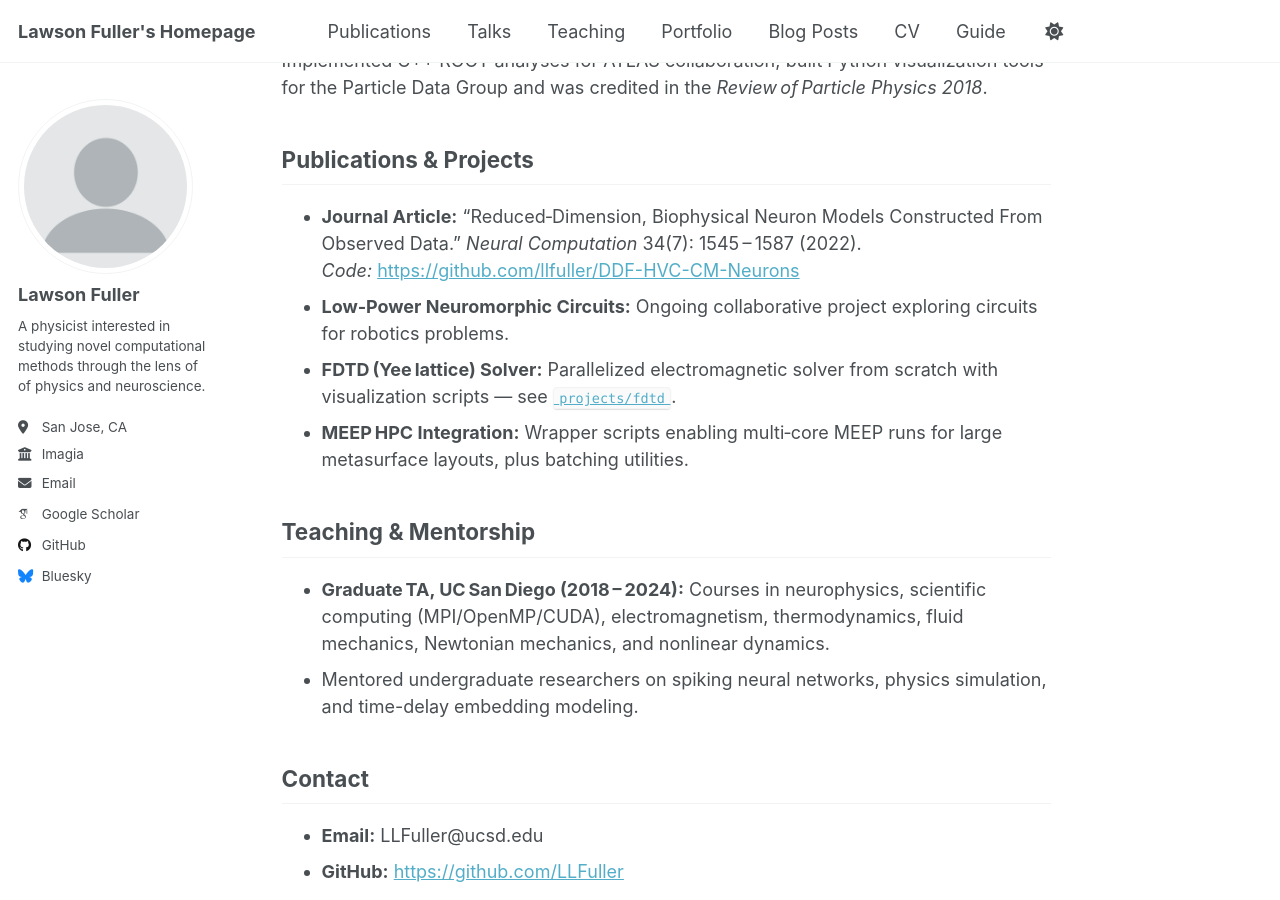
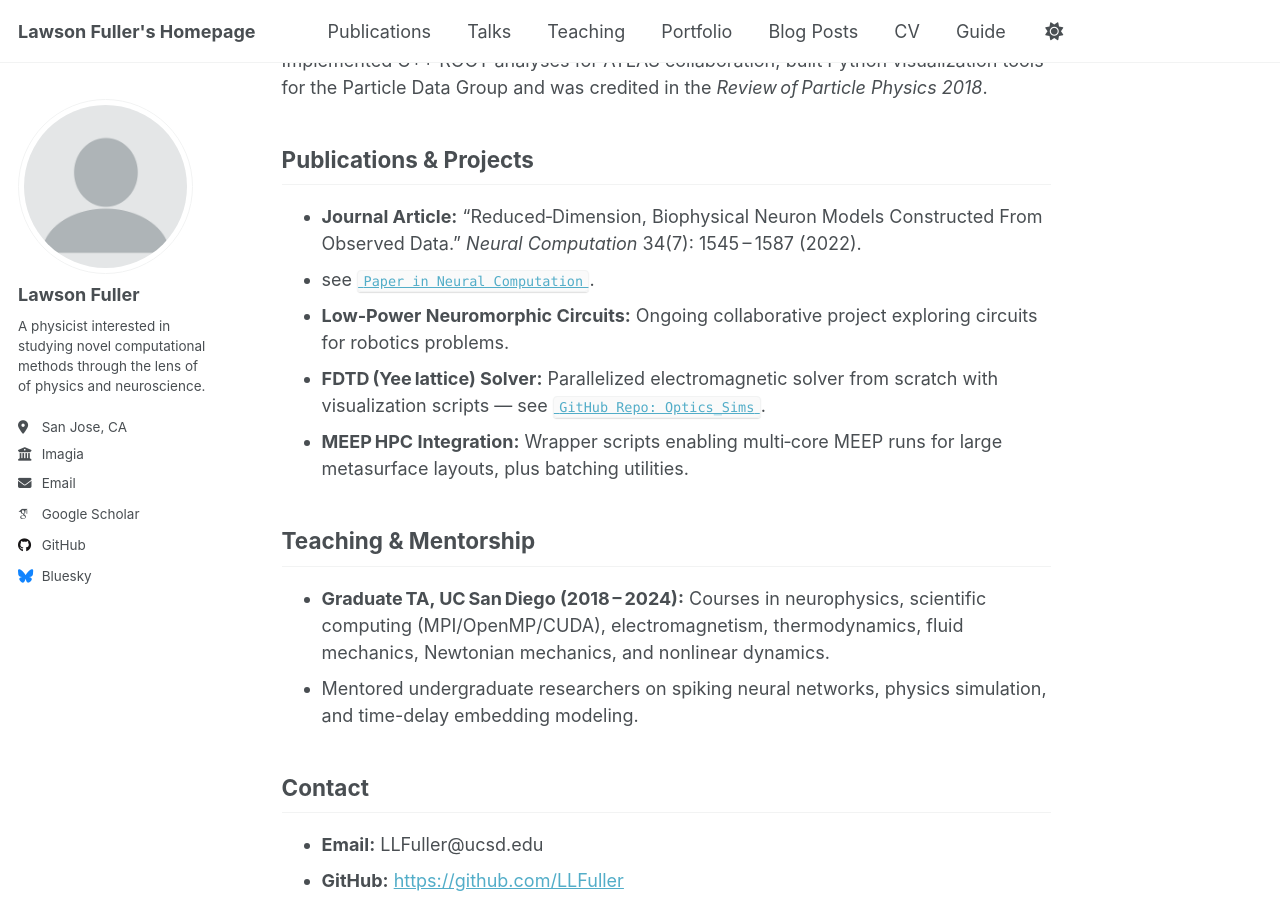
Before and after one commit to llfuller/llfuller.github.io, a Jekyll site: the page built from _pages/about.md, in a window 1280 px wide and 900 px high, scrolled down 1035 px. Built offline with Jekyll 4.4.1, drawn with Linux system fonts in a browser that asks for light colours; some web fonts are replaced; a script that is not in the unit is left out.

Commit message:
Update about.md

```diff
--- a/_pages/about.md
+++ b/_pages/about.md
@@ -30,9 +30,9 @@ Implemented C++ ROOT analyses for ATLAS collaboration; built Python visualizatio
 
 ## Publications & Projects
 - **Journal Article:** “Reduced‑Dimension, Biophysical Neuron Models Constructed From Observed Data.” *Neural Computation* 34(7): 1545 – 1587 (2022).
-  *Code:* <https://github.com/llfuller/DDF-HVC-CM-Neurons>
+- see [`Paper in Neural Computation`](https://direct.mit.edu/neco/article/34/7/1545/111332).
 - **Low‑Power Neuromorphic Circuits:** Ongoing collaborative project exploring circuits for robotics problems.
-- **FDTD (Yee lattice) Solver:** Parallelized electromagnetic solver from scratch with visualization scripts — see [`projects/fdtd`](https://github.com/llfuller/Optics_Sims).
+- **FDTD (Yee lattice) Solver:** Parallelized electromagnetic solver from scratch with visualization scripts — see [`GitHub Repo: Optics_Sims`](https://github.com/llfuller/Optics_Sims).
 - **MEEP HPC Integration:** Wrapper scripts enabling multi‑core MEEP runs for large metasurface layouts, plus batching utilities.
 
 ## Teaching & Mentorship
```
